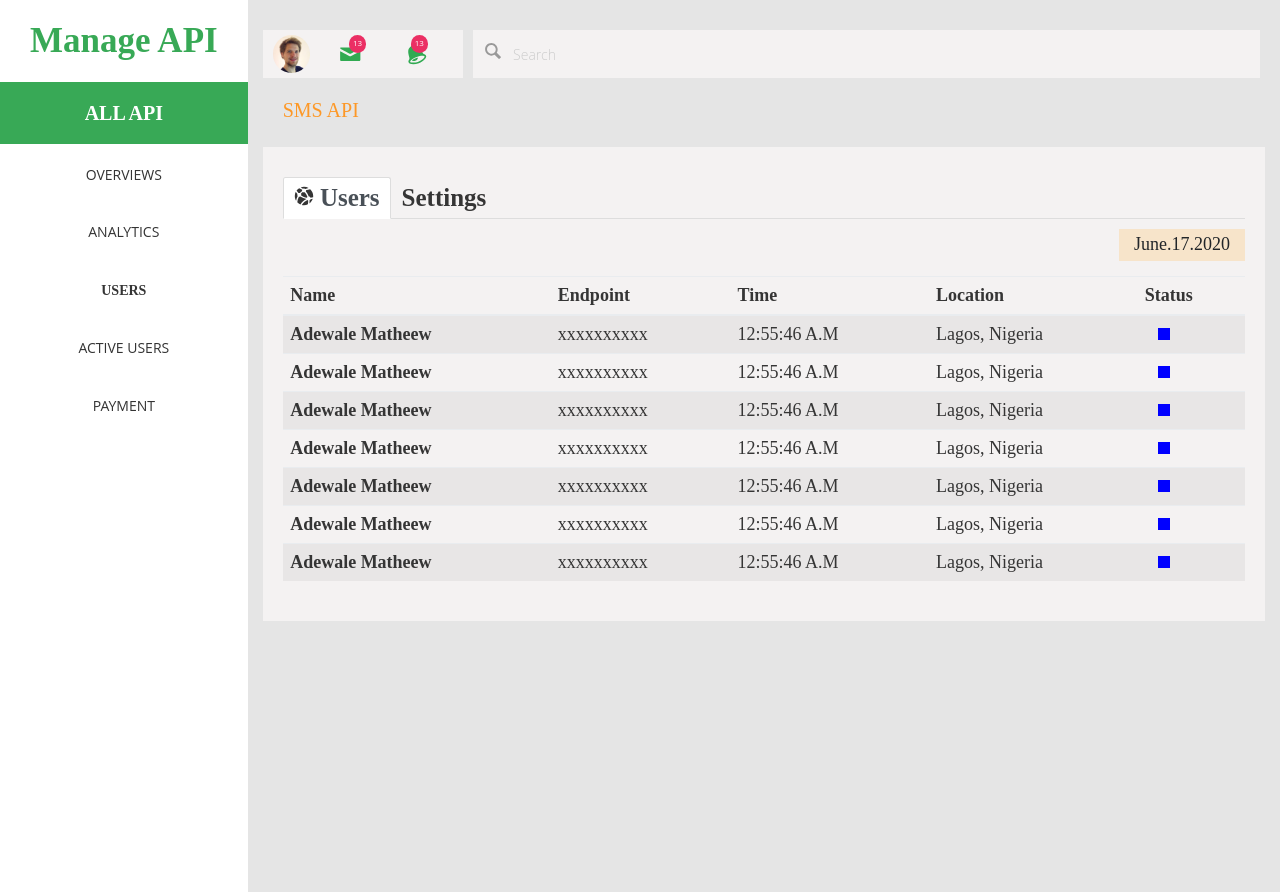
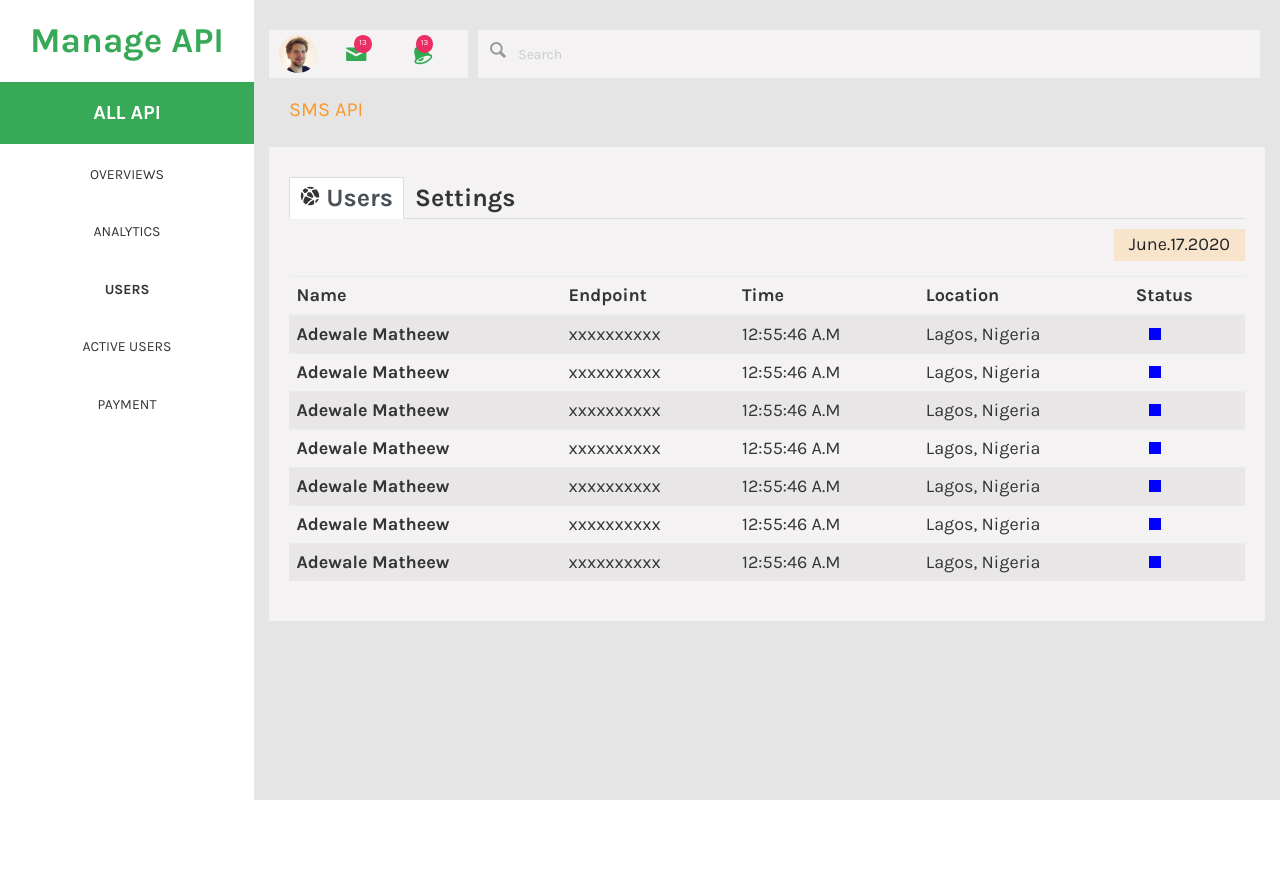
Before and after one commit to emmanuelhashy/hng-api-manager, a plain HTML site: page index.html in a window 1280 px wide. After the commit the page ends 800 px from the top, so only its background shows below. Drawn offline with nearby package versions, Linux system fonts and the light colour scheme.

Commit message:
fixed fonts

```diff
--- a/index.html
+++ b/index.html
@@ -5,7 +5,7 @@
     <meta name="viewport" content="width=device-width, initial-scale=1.0">
     <link rel="stylesheet" href="https://maxcdn.bootstrapcdn.com/bootstrap/4.0.0-beta.2/css/bootstrap.min.css" integrity="sha384-PsH8R72JQ3SOdhVi3uxftmaW6Vc51MKb0q5P2rRUpPvrszuE4W1povHYgTpBfshb" crossorigin="anonymous">
     <link rel="stylesheet" href="style.css">
-    <title>Document</title>
+    <title>API MANAGER</title>
 </head>
 <body>
     <div class="custom-container">
--- a/style.css
+++ b/style.css
@@ -1,3 +1,4 @@
+@import url('https://fonts.googleapis.com/css2?family=Karla:wght@400;700&display=swap');
 :root {
     --color-primary: #eb2f64;
     --color-primary-light: #FF3366;
@@ -43,7 +44,7 @@ html {
 }
 
 body {
-    font-family: 'Open Sans', sans-serif;
+    font-family: 'Karla', sans-serif;
     font-weight: 400;
     line-height: 1.6;
     /* color: var(--color-grey-dark-2);
@@ -71,7 +72,7 @@ body {
 }
 .side-nav {
     flex: 0 0 18%;
-    height: 800px;
+    height: 700px;
     font-size: 1.4rem;
     list-style: none;
     /* margin-top: 3.5rem; */
@@ -116,9 +117,9 @@ body {
 
 }
 #side-nav__link--active {
-    font-family: Montserrat;
+    font-family: "Karla", sans-serif;
     font-style: normal;
-    font-weight: bold;
+    font-weight: 700;
     font-size: 2rem;
     color: #FFFFFF;
 }
@@ -134,9 +135,9 @@ body {
 
 /* HEADER CLASSES */
 .header-1 {
-    font-family: Montserrat;
+    font-family: "Karla", sans-serif;
     font-style: normal;
-    font-weight: bold;
+    font-weight: 700;
     font-size: 3.5rem;
     color: var(--color-green-1);
     margin: 2rem 3rem;
@@ -209,18 +210,18 @@ body {
 }
 .content-heading {
     color: #FD9827;
-    font-family: Montserrat;
+    font-family: inherit;
     font-style: normal;
-    font-weight: bold;
+    font-weight: 700;
     font-size: 2rem;
     padding: 2rem 2rem;
 }
 
 /* MAIN NAV LINKS */
 .users-link{
-    font-family: Montserrat;
+    font-family: inherit;
     font-style: normal;
-    font-weight: bold;
+    font-weight: 700;
     font-size: 25px;
     line-height: 30px;
     color: #353535;
@@ -233,9 +234,9 @@ body {
 
 /* TABLE */
 th{
-    font-family: Gilroy;
+    font-family: inherit;
     font-style: normal;
-    font-weight: 800;
+    font-weight: 700;
     font-size: 1.8rem;
     line-height: 22px;
     color: #353535;
@@ -244,7 +245,7 @@ td {
     white-space: nowrap;
 }
 td:first-child {
-    font-family: Montserrat;
+    font-family: inherit;
     font-style: normal;
     font-weight: 600;
     font-size: 18px;
@@ -253,7 +254,7 @@ td:first-child {
 }
 
 td:not(:first-child){
-    font-family: Montserrat;
+    font-family: inherit;
     font-style: normal;
     font-weight: normal;
     font-size: 18px;
@@ -284,7 +285,7 @@ td:not(:first-child){
 .date {
     padding: .5rem 1.5rem;
     background-color: rgba(249, 223, 184, 0.67);
-    font-family: Montserrat;
+    font-family: inherit;
     font-style: normal;
     font-weight: normal;
     font-size: 1.8rem;
@@ -334,9 +335,9 @@ td:not(:first-child){
     fill: #31AA52;;
 }
 .user-link {
-    font-family: Montserrat;
+    font-family: inherit;
     font-style: normal;
-    font-weight: bold;
+    font-weight: 700;
     color: #353535;
 }
 .user-nav__notification {
@@ -545,9 +546,9 @@ td:not(:first-child){
     }
 
     #side-nav__link--active {
-        font-family: Montserrat;
+        font-family: inherit;
         font-style: normal;
-        font-weight: 800;
+        font-weight: 700;
         font-size: 1.1rem;
         color: #FFFFFF;
     }
```
